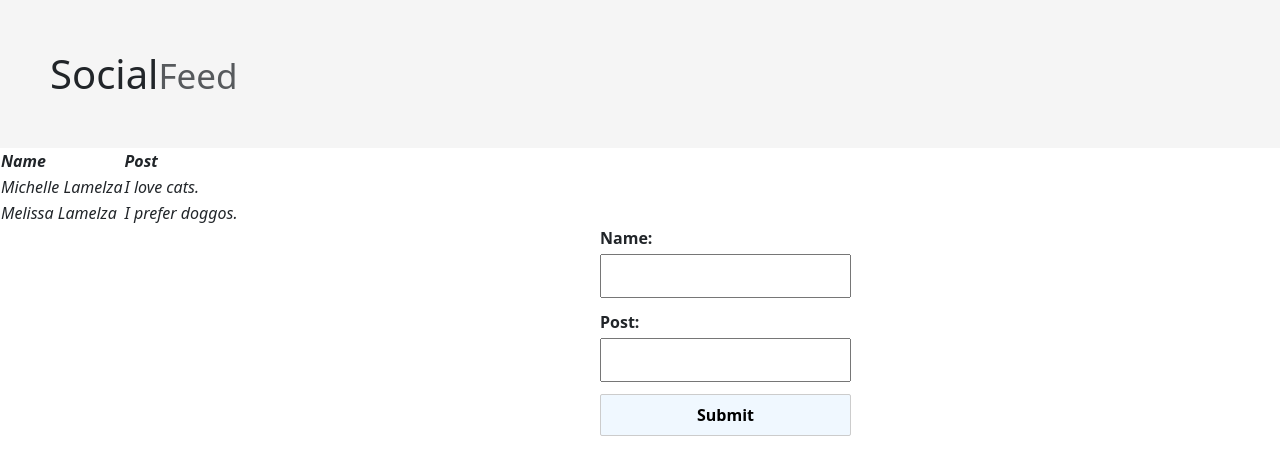
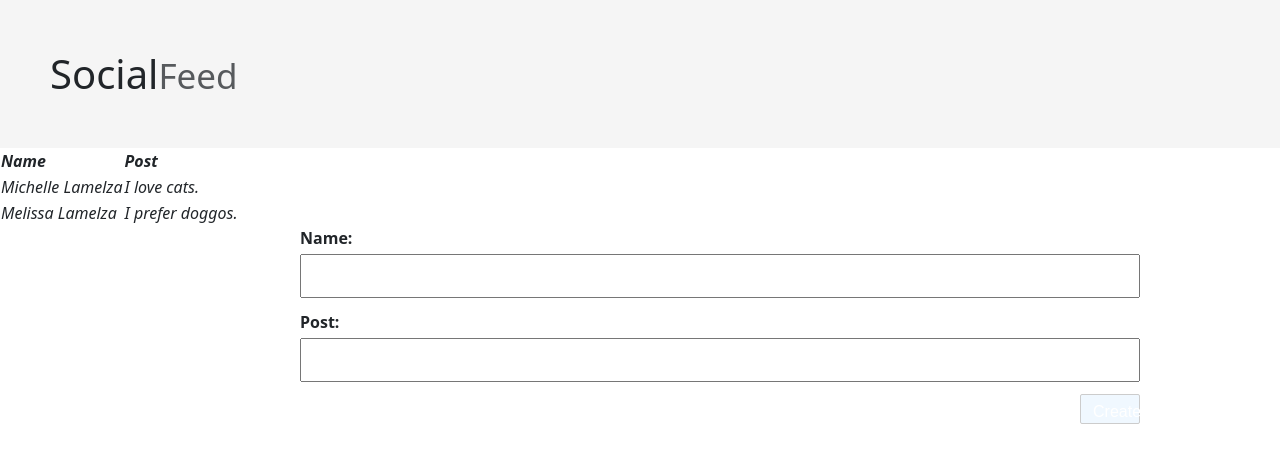
Before and after one commit to outtasight1010/SocialFeedProject, a React (Create React App) app: page / in a window 1280 px wide. Shown: the top 474 px of the page. Built offline with nearby package versions, Linux system fonts and the light colour scheme.

Commit message:
update css to forms

```diff
--- a/src/App.js
+++ b/src/App.js
@@ -5,6 +5,8 @@ import UserPost from './Components/UserPost';
 import './App.css';
 import 'bootstrap';
 import DisplayPosts from './Components/DisplayPosts/DisplayPosts';
+
+
 
 
 
@@ -20,7 +22,9 @@ function App () {
     <NavBarText/>
     <DisplayPosts parentEntries={entries}/>
 
+
     <UserPost addNewEntryProp={addNewEntry}/>
+
   </div>
 
   );
--- a/src/Components/UserPost.css
+++ b/src/Components/UserPost.css
@@ -3,7 +3,7 @@
   flex-direction: column;
   max-width: 30px;
   position: center;
-  padding-left: 600px;
+  padding-left: 300px;
 
 
 
@@ -29,5 +29,13 @@
  }
 
  .user-post button:hover {
-  background-color:mintcream;
+  background-color:blue;
  }
+ .btn-primary {
+  background-color:blue;
+  font-size: small;
+
+  font-family:cursive;
+  color:black;
+  margin-left: 780px;
+}
--- a/src/Components/UserPost.jsx
+++ b/src/Components/UserPost.jsx
@@ -37,7 +37,7 @@ const UserPost = (props) => {
            value={post}
            onChange={(e) => setPost(e.target.value)}
         />
-      <button type='submit'>Submit</button>
+      <button className = 'btn btn-primary' button type='submit' style={{ width: "60px", height: "30px", font:"small-caption"}}>Create</button>
     </form>
 
     );
```
